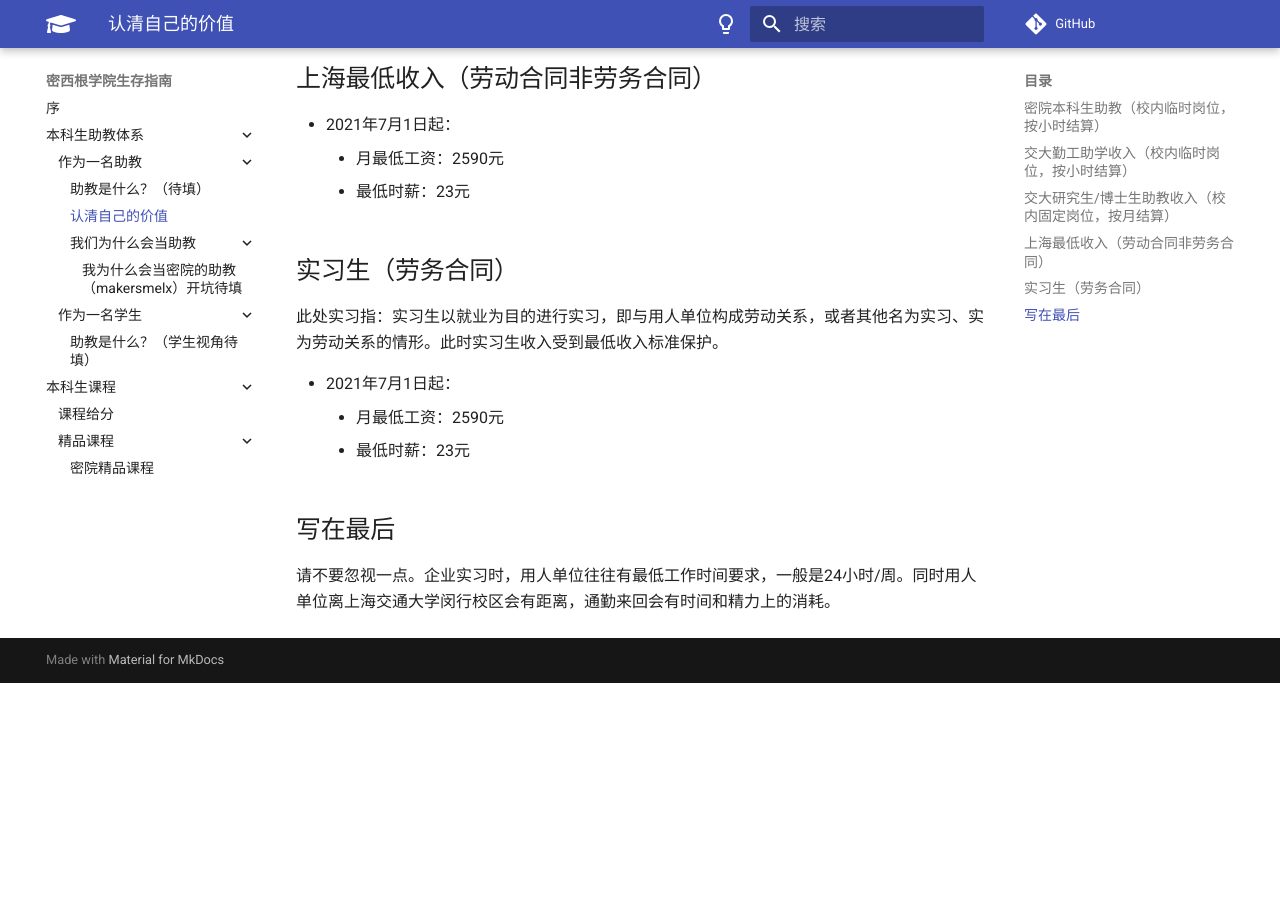
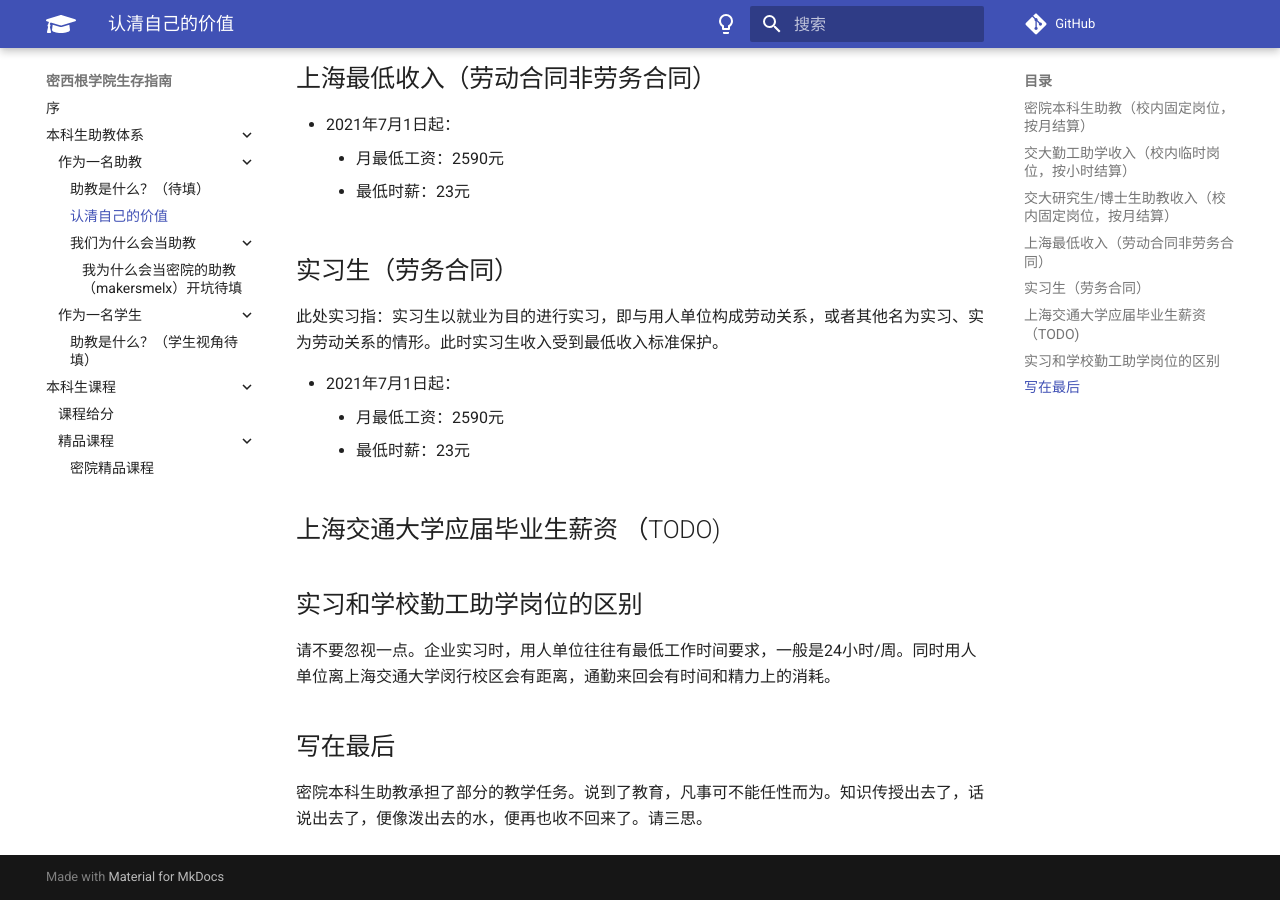
Before and after one commit to SurviveUMJI/SurviveUMJIManual, an MkDocs documentation site: the page built from docs/本科生助教体系/作为一名助教/认清自己的价值.md, in a window 1280 px wide and 900 px high, scrolled down 1356 px. Built offline with MkDocs 1.6.1 and Material for MkDocs 9.7.7, drawn with Linux system fonts in a browser that asks for light colours; comment, search, counter and statistics services are not loaded; before the commit the page ends 2039 px from its top, so only the background shows below that; some of the changed text lies outside the part shown.

Commit message:
doc(ta): Update the summary of recogizing your own value

```diff
--- a/docs/本科生助教体系/作为一名助教/认清自己的价值.md
+++ b/docs/本科生助教体系/作为一名助教/认清自己的价值.md
@@ -2,7 +2,7 @@
 
 声明：以下呈现的数据和描述带有强烈的主观色彩。
 
-## 密院本科生助教（校内临时岗位，按小时结算）
+## 密院本科生助教（校内固定岗位，按月结算）
 - 以4学分的VG101为例。
     - 工作职责：
         - 开设Review Class (RC)
@@ -46,5 +46,10 @@
     - 月最低工资：2590元
     - 最低时薪：23元
 
+## 上海交通大学应届毕业生薪资 （TODO)
+
+## 实习和学校勤工助学岗位的区别
+请不要忽视一点。企业实习时，用人单位往往有最低工作时间要求，一般是24小时/周。同时用人单位离上海交通大学闵行校区会有距离，通勤来回会有时间和精力上的消耗。
+
 ## 写在最后
-请不要忽视一点。企业实习时，用人单位往往有最低工作时间要求，一般是24小时/周。同时用人单位离上海交通大学闵行校区会有距离，通勤来回会有时间和精力上的消耗。
+密院本科生助教承担了部分的教学任务。说到了教育，凡事可不能任性而为。知识传授出去了，话说出去了，便像泼出去的水，便再也收不回来了。请三思。
```
